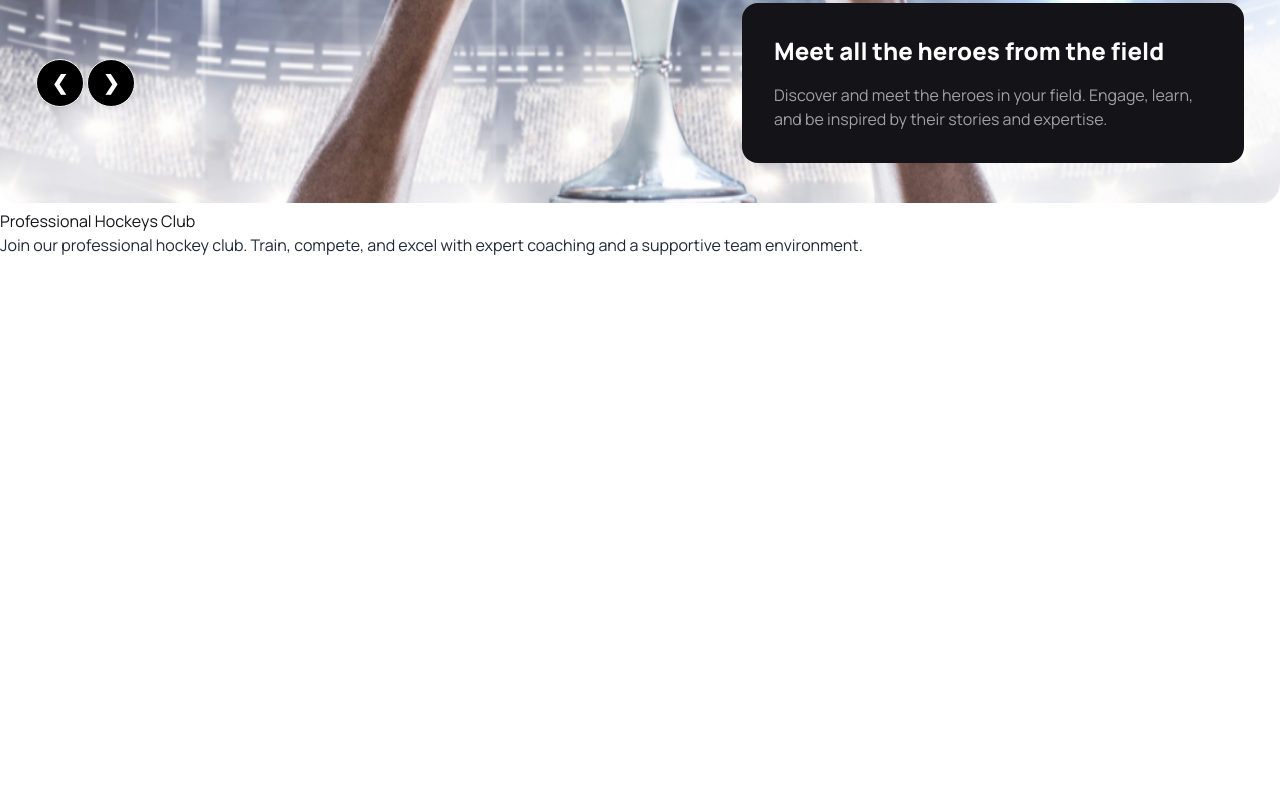
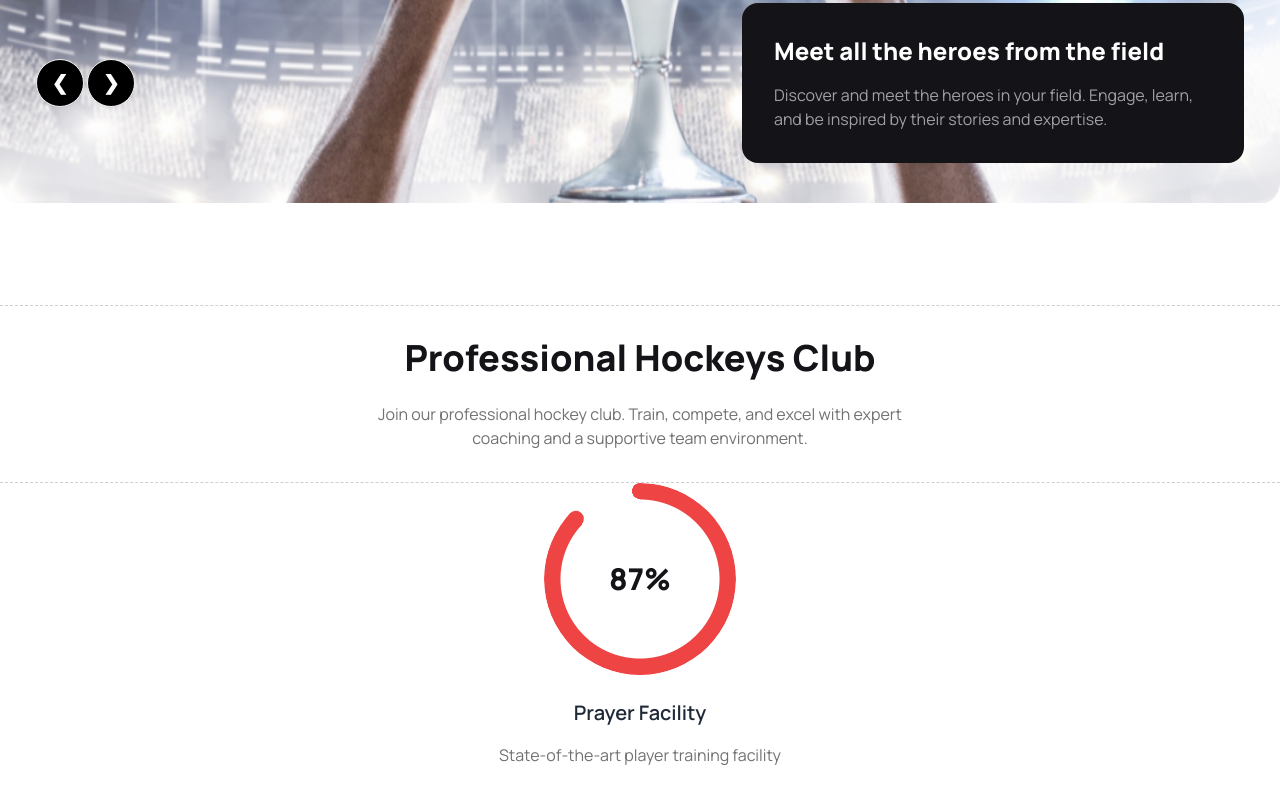
Before and after one commit to swadeshchisim/hockeys-with-daisyui, a plain HTML site: page index.html in a window 1280 px wide. Shown: the part 712-1515 px from the top of the page. Before the commit the page ends 969 px from the top, so only its background shows below. Drawn offline with nearby package versions, Linux system fonts and the light colour scheme.

Commit message:
single circle progress bar added

```diff
--- a/index.html
+++ b/index.html
@@ -156,9 +156,18 @@
   <!-- main section starts here -->
   <main class="container mx-auto">
     <!-- Professionals hockeys club starts here -->
-    <section>
-      <h2 class="text-dark-color">Professional Hockeys Club</h2>
-      <p>Join our professional hockey club. Train, compete, and excel with expert coaching and a supportive team environment.</p>
+    <section class="my-24 px-5 lg:px-0">
+      <div class="border-t-[1px] border-b-[1px] border-dashed border-dark-color border-opacity-20 text-center py-8">
+        <h2 class="text-4xl font-extrabold text-dark-color mb-6">Professional Hockeys Club</h2>
+        <p class="text-section-description max-w-xl mx-auto">Join our professional hockey club. Train, compete, and excel with expert coaching and a supportive team environment.</p>
+      </div>
+      <div>
+          <div class="text-center">
+            <div class="radial-progress text-red-500 mb-6" style="--value:87; --size:12rem; --thickness: 1rem;" role="progressbar"><span class="text-dark-color font-extrabold text-3xl">87%</span></div>
+            <h5 class="text-xl font-semibold mb-4">Prayer Facility</h5>
+            <p class="text-section-description">State-of-the-art player training facility</p>
+          </div>
+      </div>
     </section>
     <!-- Professionals hockeys club ends here -->
   </main>
```
